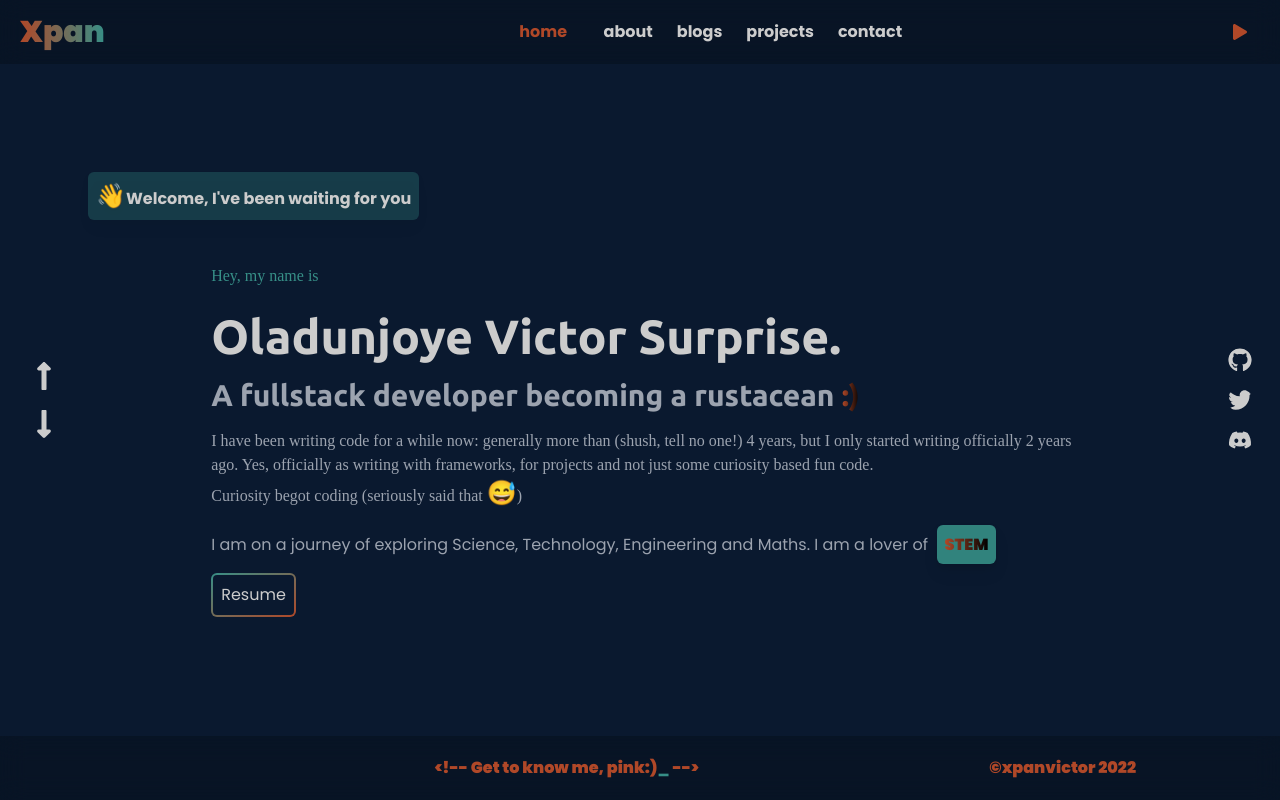
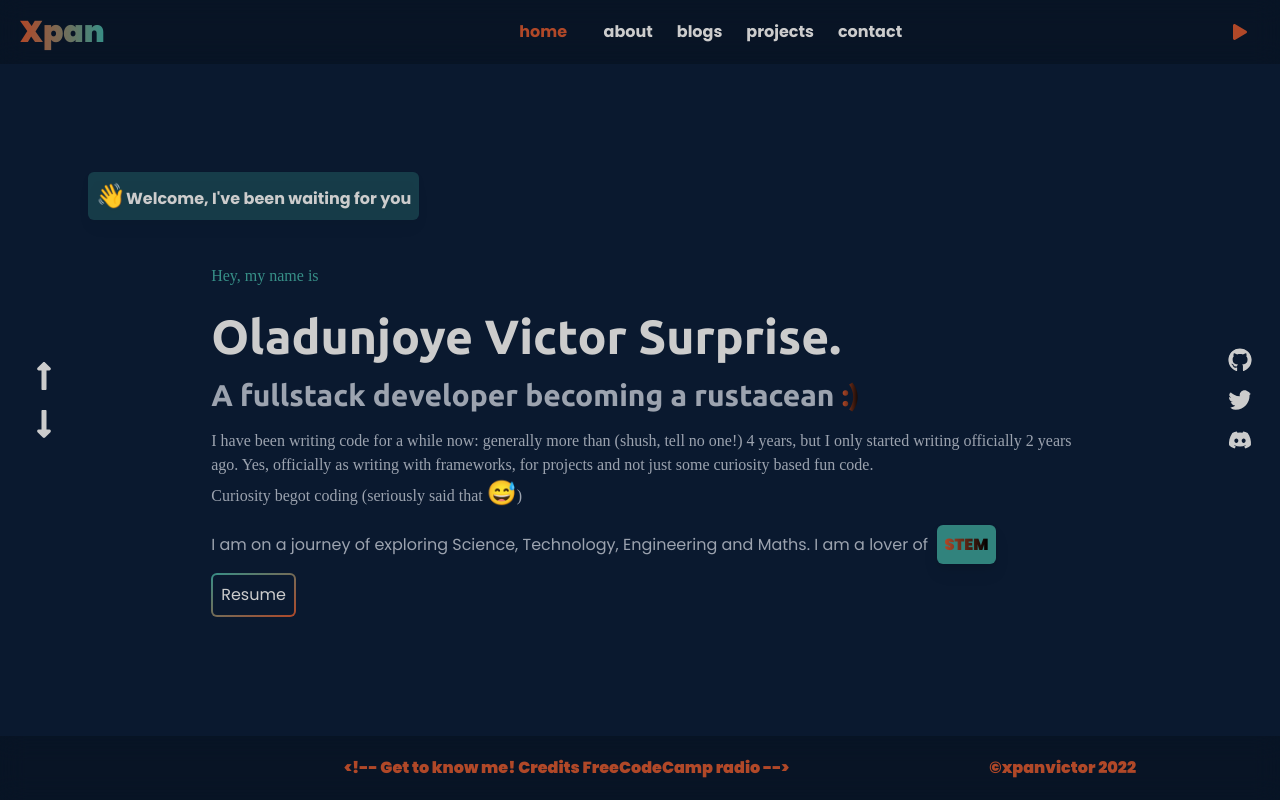
Before and after one commit to xpanvictor/portfolio, a Next.js app: page / in a window 1280 px wide. Built offline with nearby package versions, Linux system fonts and the light colour scheme; a web font is replaced by a local one.

Commit message:
Credits to the freecodecamp radio for their lofi

```diff
--- a/src/components/body.tsx
+++ b/src/components/body.tsx
@@ -56,9 +56,9 @@ const Body = ({children, className, showMenu, setShowMenu}:
             {/*bottom nav*/}
             <section className='bg-black/20 z-30 md:p-5 grid place-items-center h-16 w-full
             fixed left-0 bottom-0 backdrop-blur-md shadow-rose-100'>
-                <div className='flex flex-col md:flex-row justify-between md:w-4/5' onClick={()=>alert('Danke pink')}>
+                <div className='flex flex-col md:flex-row justify-between md:w-4/5'>
                     <Text className='cursor-copy mx-auto' weight='black' color='text-ascent-200'>
-                        &lt;!-- Get to know me, pink:)<span className={`${styles.blinking} text-bgs-200`}>_</span> --&gt;
+                        &lt;!-- Get to know me! Credits FreeCodeCamp radio --&gt;
                     </Text>
                     <Text weight='black' color='text-ascent-200'>&copy;xpanvictor 2022</Text>
                 </div>
```
